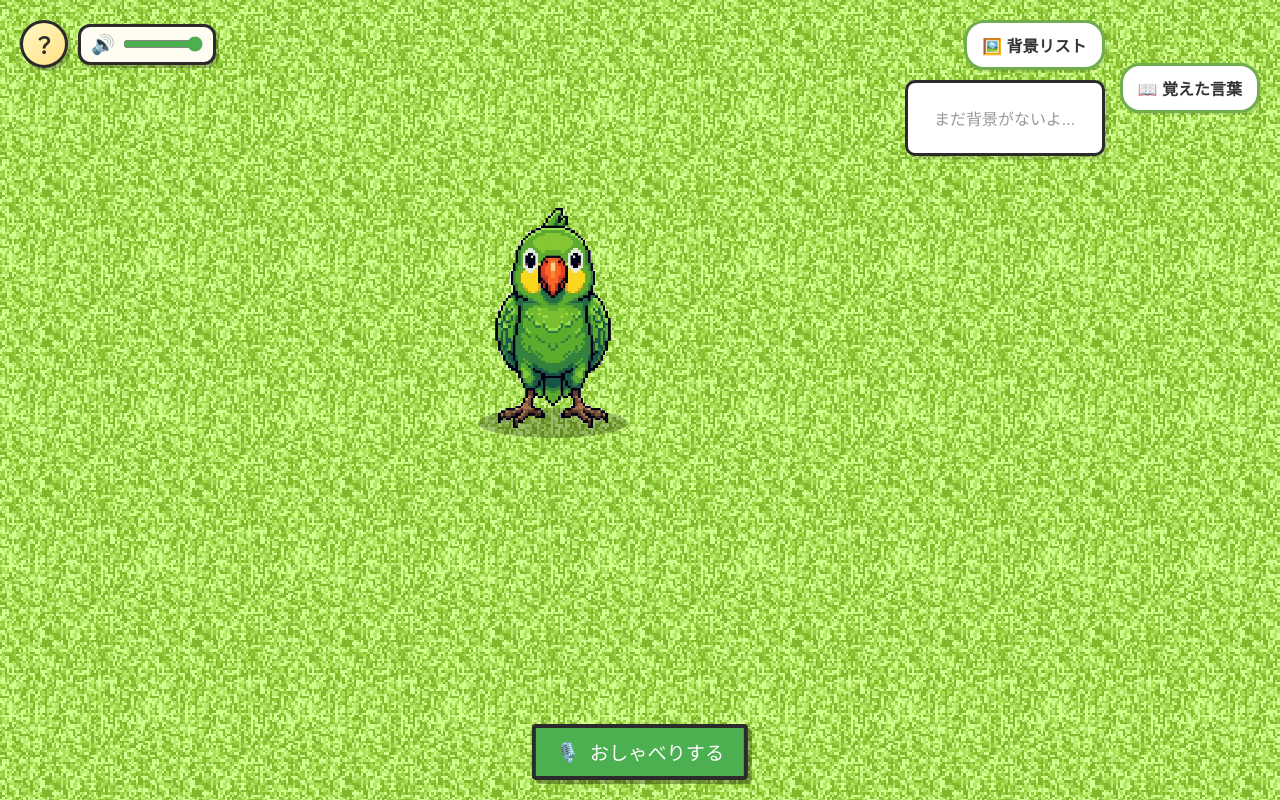
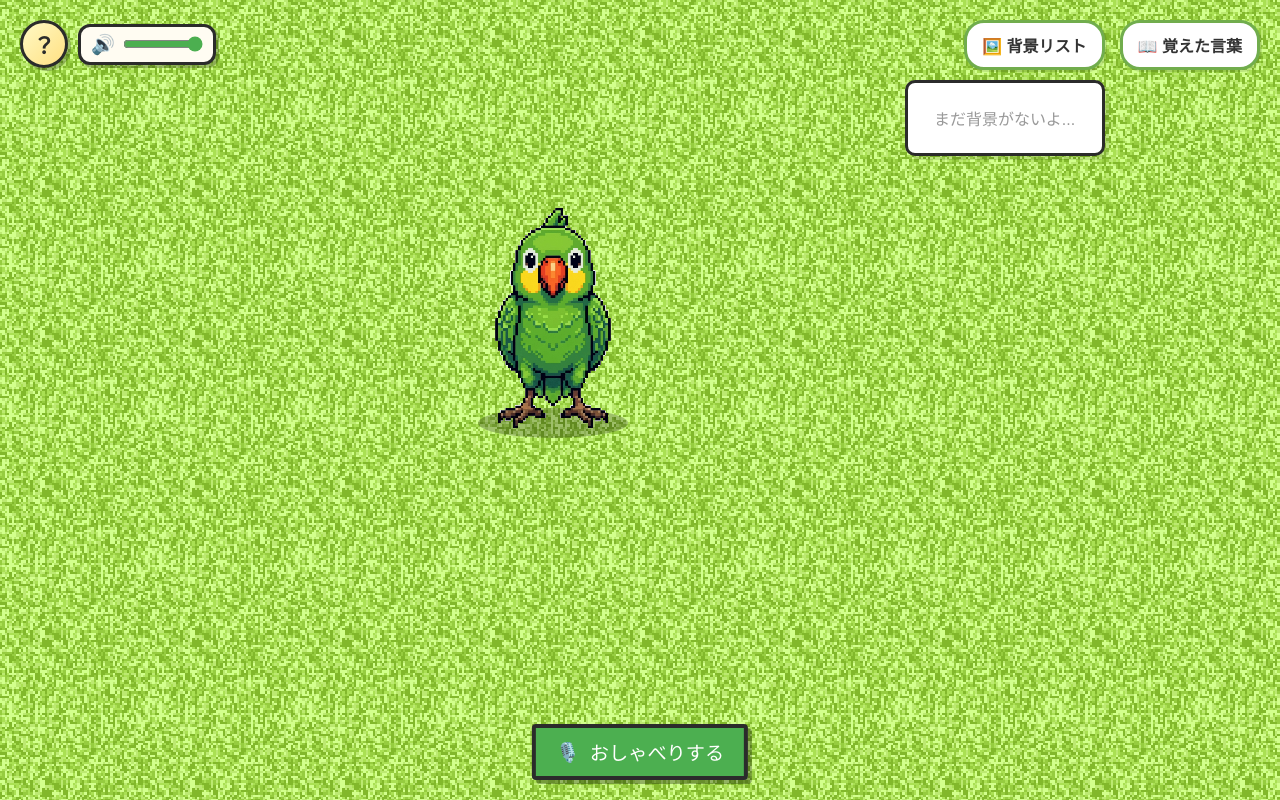
Before and after one commit to akechany0122-lang/digital-inko, a plain HTML site: page index.html in a window 1280 px wide. Both pictures are taken after a click on the button "🖼️ 背景リスト". Drawn offline with nearby package versions, Linux system fonts and the light colour scheme; no server answers; a web font is replaced by a local one.

Commit message:
🐛 右上UIのメニュー開閉時に隣のボタンがズレるバグを修正

```diff
--- a/style.css
+++ b/style.css
@@ -475,6 +475,7 @@ body {
     display: flex;
     flex-direction: column;
     align-items: flex-end;
+    position: relative;
 }
 
 .dict-toggle-btn {
@@ -496,6 +497,9 @@ body {
 }
 
 .dict-panel {
+    position: absolute;
+    top: 100%;
+    right: 0;
     margin-top: 10px;
     background: white;
     border: 3px solid var(--border-color);
```
